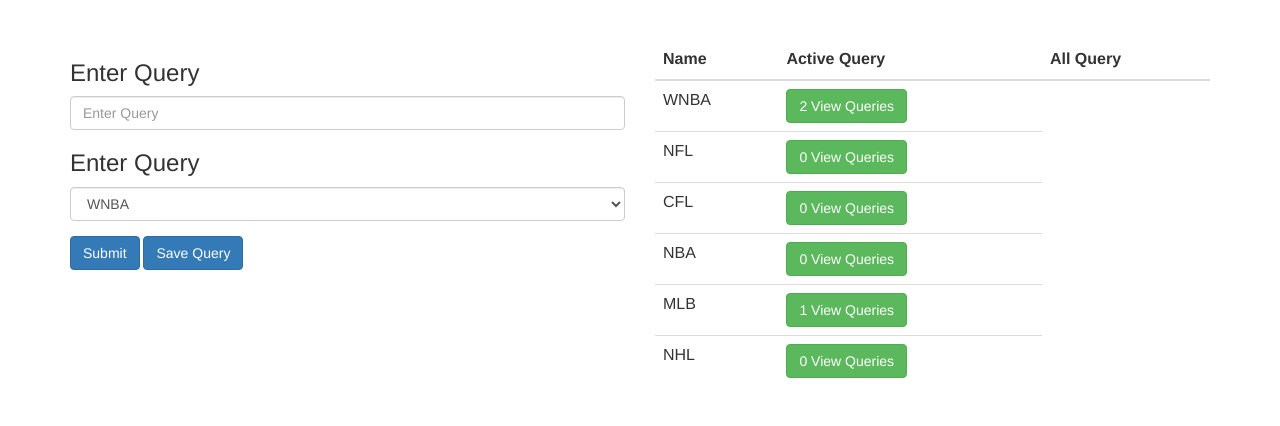
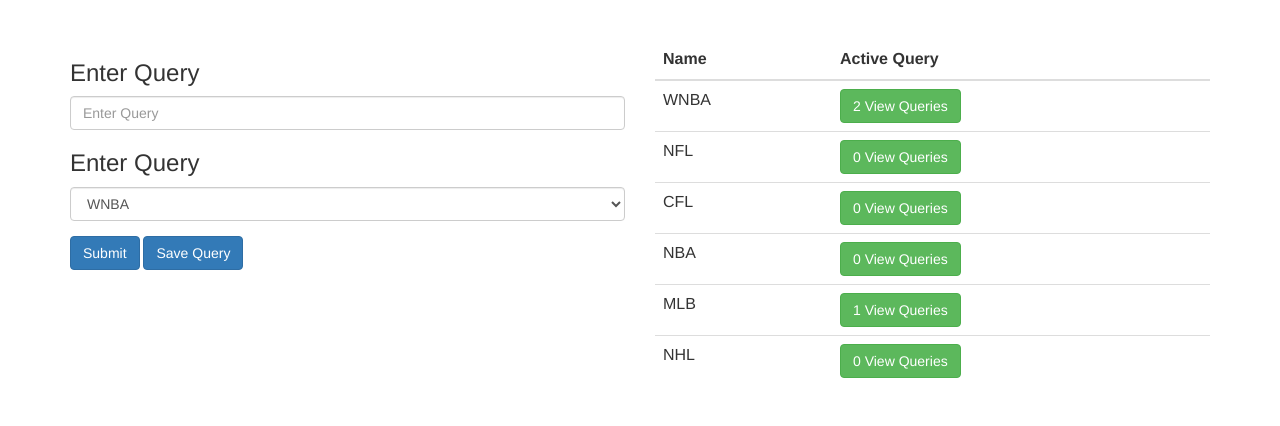
Before and after one commit to toluwanicareer/sport, a Django app: page / in a window 1280 px wide. Shown: the part 52-478 px from the top of the page. Run offline with Django 3.2, Linux system fonts and the light colour scheme; data comes from the database, SQL or seed files in the repository; some libraries are stand-ins or nearby versions.

Commit message:
'removedall-query'

```diff
--- a/main/templates/includes/category_list.html
+++ b/main/templates/includes/category_list.html
@@ -4,7 +4,7 @@
                           <tr>
                             <th>Name</th>
                             <th>Active Query</th>
-                            <th>All Query</th>
+
                           </tr>
                         </thead>
                         <tbody>
```
